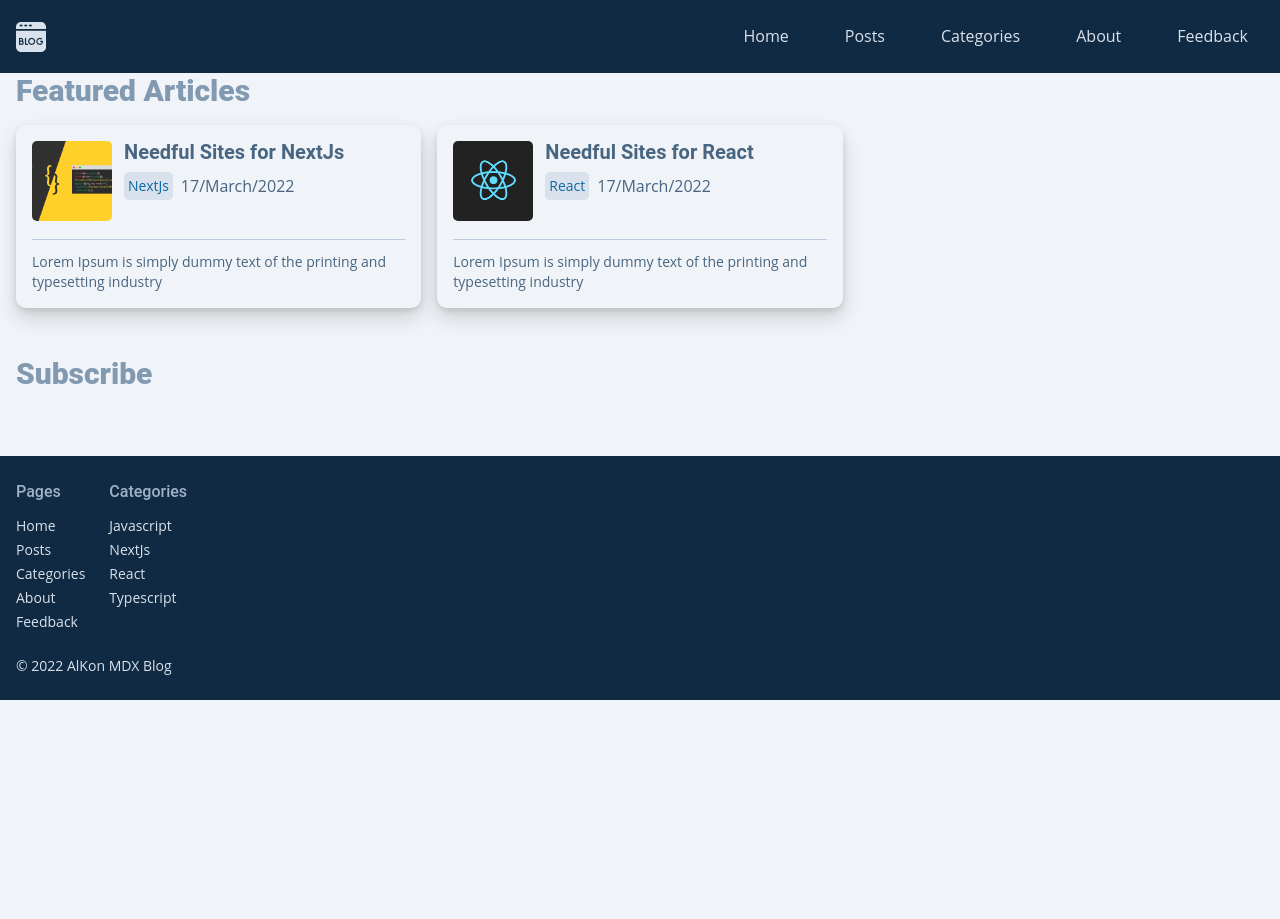
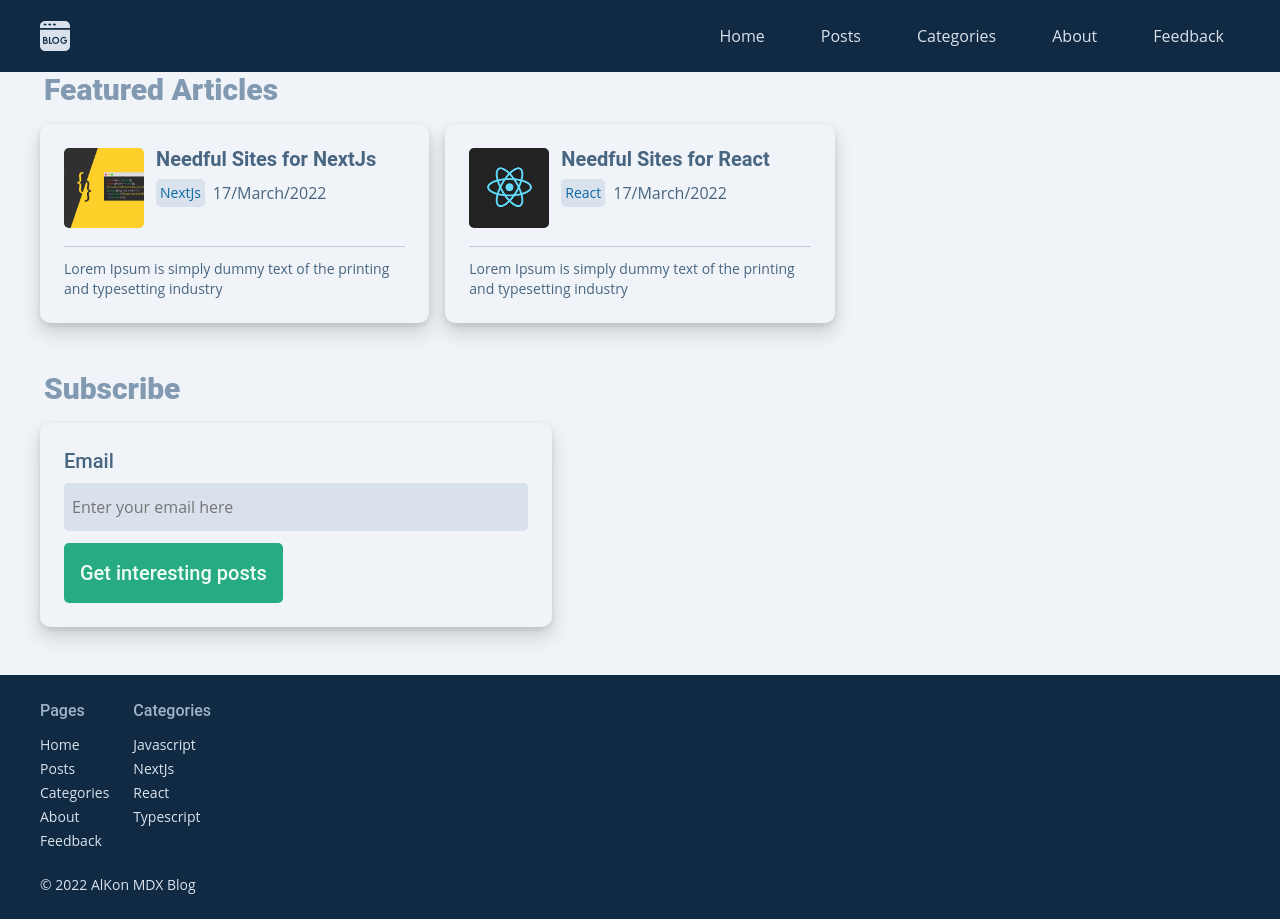
Before and after one commit to RegemStatum/nextJS-mdx-blog, a Next.js app: page / in a window 1280 px wide. Before the commit the page ends 800 px from the top, so only its background shows below. Built offline with nearby package versions, Linux system fonts and the light colour scheme.

Commit message:
email subscription ready

```diff
--- /dev/null
+++ b/components/forms/EmailSubscription.module.scss
@@ -0,0 +1,59 @@
+@use "../../styles/abstracts/" as *;
+
+.container {
+  padding: getPadding(600);
+  background-color: getColor("nt-10");
+  border-radius: 10px;
+  @include boxShadow3;
+
+  label {
+    margin-bottom: getMargin();
+    display: block;
+    font-family: "Roboto", sans-serif;
+    @include text(600);
+    font-weight: 500;
+    color: getColor("nt-4");
+  }
+
+  input {
+    width: 100%;
+    padding: getPadding(600) getPadding();
+    background-color: getColor("nt-9");
+    border-radius: 5px;
+    color: getColor("nt-4");
+
+    &:focus {
+      outline: none;
+    }
+  }
+
+  button {
+    margin-top: getMargin(600);
+    padding: getPadding(800);
+    background-color: getColor("sp-tel-5");
+    border-radius: 5px;
+    font-family: "Roboto", sans-serif;
+    @include text(600);
+    font-weight: 500;
+    color: getColor("sp-tel-10");
+    cursor: pointer;
+    transition: color 0.2s ease-out;
+
+    &:hover {
+      color: getColor("sp-tel-1");
+    }
+  }
+
+  .badge {
+    margin-top: getMargin(600);
+  }
+
+  @include sm {
+    padding: getPadding(1000);
+  }
+
+  @include md {
+    width: 40vw;
+    min-width: 400px;
+  }
+}
--- /dev/null
+++ b/components/forms/EmailSubscription.tsx
@@ -0,0 +1,113 @@
+import React, { FC, useEffect, useRef, useState } from "react";
+import styles from "./EmailSubscription.module.scss";
+import FetchStatusBadge from "../ui/FetchStatusBadge";
+
+const EmailSubscription: FC = () => {
+  const emailInputRef = useRef<HTMLInputElement>(null);
+  const [isLoading, setIsLoading] = useState(false);
+  const [errorMsg, setErrorMsg] = useState("");
+  const [isSuccess, setIsSuccess] = useState(false);
+
+  const handleError = (msg: unknown) => {
+    setIsLoading(false);
+    setErrorMsg(`${msg}`);
+    emailInputRef.current!.value = "";
+  };
+
+  const handleSubmit = async (e: React.SyntheticEvent) => {
+    e.preventDefault();
+    setIsLoading(true);
+
+    let email: string = "";
+    if (emailInputRef.current) {
+      email = emailInputRef.current.value;
+    }
+
+    if (
+      email !== "" &&
+      email.trim() !== "" &&
+      email.includes("@") &&
+      email.length > 3
+    ) {
+      const dbUrl = process.env.DB_URL;
+
+      if (!dbUrl) {
+        handleError("Wrong DB url");
+        return;
+      }
+
+      try {
+        await fetch(dbUrl, {
+          method: "POST",
+          body: JSON.stringify(email),
+          headers: {
+            "Content-Type": "application/json",
+          },
+        });
+      } catch (error) {
+        handleError(error);
+        return;
+      }
+      setIsLoading(false);
+      setIsSuccess(true);
+      emailInputRef.current!.value = "";
+    } else {
+      handleError("Invalid Input");
+    }
+  };
+
+  // remove error badge after 5 sec
+  useEffect(() => {
+    const timer = setTimeout(() => {
+      setErrorMsg("");
+    }, 5000);
+    return () => {
+      clearTimeout(timer);
+    };
+  }, [errorMsg]);
+
+  // remove success badge after 5 sec
+  useEffect(() => {
+    const timer = setTimeout(() => {
+      setIsSuccess(false);
+    }, 5000);
+    return () => {
+      clearTimeout(timer);
+    };
+  }, [isSuccess]);
+
+  return (
+    <div className={styles.container}>
+      <form>
+        <label htmlFor="email">Email</label>
+        <input
+          type="email"
+          id="email"
+          name="email"
+          placeholder="Enter your email here"
+          ref={emailInputRef}
+        />
+        {isLoading && (
+          <div className={styles.badge}>
+            <FetchStatusBadge status="loading" />
+          </div>
+        )}
+        {isSuccess && (
+          <div className={styles.badge}>
+            <FetchStatusBadge status="success" />
+          </div>
+        )}
+        {errorMsg && (
+          <div className={styles.badge}>
+            <FetchStatusBadge status="error" errorMsg={errorMsg} />
+          </div>
+        )}
+        <button type="submit" onClick={handleSubmit}>
+          Get interesting posts
+        </button>
+      </form>
+    </div>
+  );
+};
+
+export default EmailSubscription;
--- a/components/posts/PostCard.module.scss
+++ b/components/posts/PostCard.module.scss
@@ -52,6 +52,6 @@
   }
 
   @include sm {
-    padding: getPadding(800);
+    padding: getPadding(1000);
   }
 }
--- /dev/null
+++ b/components/ui/FetchStatusBadge.tsx
@@ -0,0 +1,28 @@
+import React, { FC } from "react";
+import Badge from "./Badge";
+
+interface FetchStatusBadgeProps {
+  status: "loading" | "success" | "error";
+  errorMsg?: string;
+}
+
+const FetchStatusBadge: FC<FetchStatusBadgeProps> = ({ status, errorMsg }) => {
+  if (status === "loading") {
+    return <Badge name="Loading" textClr="#014D40" containerClr="#27AB83" />;
+  }
+  if (status === "success") {
+    return <Badge name="Success" textClr="#035388" containerClr="#2BB0ED" />;
+  }
+  if (status === "error") {
+    return (
+      <Badge
+        name={errorMsg || "Error"}
+        textClr="#610316"
+        containerClr="#E12D39"
+      />
+    );
+  }
+  return <></>;
+};
+
+export default FetchStatusBadge;
--- a/components/ui/PageSection.module.scss
+++ b/components/ui/PageSection.module.scss
@@ -4,6 +4,7 @@
   padding-bottom: getPadding(1600);
 
   .title {
+    margin-left: getMargin(200);
     margin-bottom: getMargin(800);
     @include text(800);
     font-weight: 900;
--- a/next.config.js
+++ b/next.config.js
@@ -1,19 +1,23 @@
 /** @type {import('next').NextConfig} */
 const nextConfig = {
   reactStrictMode: true,
+  env: {
+    DB_URL:
+      "https://nextjs-mdx-blog-default-rtdb.europe-west1.firebasedatabase.app/emails.json",
+  },
 };
 
 module.exports = nextConfig;
 
-const withMDX = require("@next/mdx")({
-  extension: /\.mdx?$/,
-  options: {
-    remarkPlugins: [],
-    rehypePlugins: [],
-    providerImportSource: "@mdx-js/react",
-  },
-});
-module.exports = withMDX({
-  // Append the default value with md extensions
-  pageExtensions: ["ts", "tsx", "js", "jsx", "md", "mdx"],
-});
+// const withMDX = require("@next/mdx")({
+//   extension: /\.mdx?$/,
+//   options: {
+//     remarkPlugins: [],
+//     rehypePlugins: [],
+//     providerImportSource: "@mdx-js/react",
+//   },
+// });
+// module.exports = withMDX({
+//   // Append the default value with md extensions
+//   pageExtensions: ["ts", "tsx", "js", "jsx", "md", "mdx"],
+// });
--- a/pages/index.tsx
+++ b/pages/index.tsx
@@ -1,4 +1,5 @@
 import { NextPage } from "next";
+import EmailSubscription from "../components/forms/EmailSubscription";
 import PostsGrid from "../components/posts/PostsGrid";
 import PageSection from "../components/ui/PageSection";
 import { getFeaturedPostsInfo } from "../helpers/posts-util";
@@ -15,7 +16,7 @@ const HomePage: NextPage<HomePageProps> = ({ featuredPosts }) => {
         <PostsGrid posts={featuredPosts} />
       </PageSection>
       <PageSection title="Subscribe">
-        <></>
+        <EmailSubscription />
       </PageSection>
     </>
   );
--- a/styles/base/_reset.scss
+++ b/styles/base/_reset.scss
@@ -61,7 +61,8 @@ input,
 button,
 textarea,
 select,
-time {
+time,
+label {
   font: inherit;
   border: none;
 }
--- a/styles/index.scss
+++ b/styles/index.scss
@@ -12,6 +12,7 @@
 // Global styles
 body {
   background-color: getColor("nt-10");
+  font-family: "Open Sans", sans-serif;
 
   h1,
   h2,
@@ -33,6 +34,14 @@ body {
   .container {
     width: auto;
     margin: 0 getMargin(800);
+
+    @include md {
+      margin: 0 getMargin(1200);
+    }
+
+    @include lg {
+      margin: 0 getMargin(1400);
+    }
   }
 
   .row {
```
